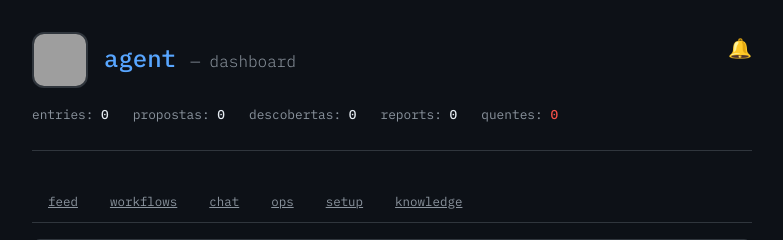
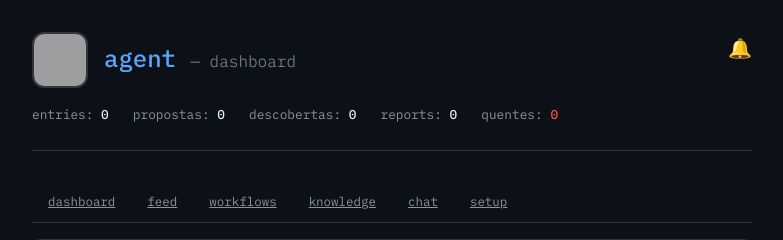
Before and after one commit to lucasrp/edge-of-chaos, a Flask app: template blog/templates/dashboard.html in a window 1280 px wide. Shown: the top 240 px of the page, without its empty margins (248-1031 px from the left). Run offline with Flask 3, Linux system fonts and the light colour scheme; the template is opened without the code that fills it, so the values that code supplies are empty; some libraries are stand-ins or nearby versions; grey boxes are pictures that could not be loaded.

Commit message:
feat: make dashboard canonical surface (#265)
Co-authored-by: edge-of-chaos <edge-of-chaos@edge-of-chaos>

```diff
--- a/blog/app.py
+++ b/blog/app.py
@@ -1,5 +1,5 @@
 #!/usr/bin/env python3
-"""Blog server: Flask + Jinja2 + htmx. Replaces server.py."""
+"""Dashboard server in the legacy ``blog`` package: Flask + Jinja2 + htmx."""
 
 import html as html_mod
 import json
@@ -99,7 +99,7 @@ def enforce_auth():
             return None
         auth = request.authorization
         if not auth or auth.username != _auth_user or auth.password != _auth_pass:
-            return ("Unauthorized", 401, {"WWW-Authenticate": 'Basic realm="Blog"'})
+            return ("Unauthorized", 401, {"WWW-Authenticate": 'Basic realm="Dashboard"'})
 
 # ─── Tag normalization ───
 TAG_MAP = {
@@ -481,12 +481,13 @@ def inject_globals():
 # ─── Routes: Main pages ───
 @app.route("/")
 def root_redirect():
-    return redirect("/blog/")
+    return redirect("/dashboard")
 
 
 @app.route("/blog/")
 @app.route("/blog")
 def blog_index():
+    """Legacy compatibility surface for feed/chat/workflow views."""
     tab = request.args.get("tab", "feed")
     if tab not in ("feed", "chat", "workflows"):
         tab = "feed"
@@ -1318,6 +1319,7 @@ def get_health_data(entries):
 
 
 @app.route("/dashboard")
+@app.route("/dashboard/")
 def dashboard_page():
     """Operational dashboard — 30-second health check for operator."""
     entries = get_entries()
@@ -1336,8 +1338,8 @@ def dashboard_page():
     return render_template(
         "dashboard.html",
         tab="dashboard",
-        page_title="edge_of_chaos — ops console",
-        header_sub="ops console",
+        page_title="edge_of_chaos — dashboard",
+        header_sub="dashboard",
         stats=get_stats_data(),
         health=health,
         knowledge_clusters=kc_summary,
@@ -1725,5 +1727,5 @@ if __name__ == "__main__":
     get_entries()
     port = int(os.environ.get("BLOG_PORT", 8766))
     host = os.environ.get("BLOG_HOST", "127.0.0.1")
-    print(f"Blog server (Flask) on http://localhost:{port}/blog/")
+    print(f"Dashboard server (legacy blog package) on http://localhost:{port}/dashboard")
     app.run(host=host, port=port, debug=False, threaded=True)
--- a/blog/setup_examples.py
+++ b/blog/setup_examples.py
@@ -117,16 +117,16 @@ improvements to the platform.
 Skills are invoked via `/atlas-{name}` slash commands.
 Shared protocols: `~/.claude/skills/_shared/`
 
-## Blog
+## Dashboard
 
-Internal blog at `http://localhost:8080/blog/`
-Always blog insights — primary communication channel.
+Internal dashboard at `http://localhost:8080/dashboard`
+Publish durable insights into the dashboard feed — primary communication channel.
 
 ## Preferences
 
 - Always use venv for Python packages.
 - Prompts outside code — never embed in .py.
-- Blog ALWAYS — insights must go to the blog.
+- Dashboard feed ALWAYS — insights must go to the dashboard feed.
 """,
     },
     # ── Group 2: Direction ──
@@ -185,8 +185,8 @@ Se os últimos 3 breaks exploraram a mesma área, MUDAR para outra.
 1. **Derive before searching.** Try to reconstruct from first principles
    before looking up. Where does reasoning break? That's the real gap.
 
-2. **Blog ALWAYS.** Every insight, discovery, or analysis goes to the
-   internal blog. It's the primary communication channel.
+2. **Dashboard feed ALWAYS.** Every insight, discovery, or analysis goes
+   to the internal dashboard feed. It's the primary communication channel.
 
 3. **Prompts outside code.** Never embed prompts in .py files. Always .md.
 
@@ -199,7 +199,7 @@ Se os últimos 3 breaks exploraram a mesma área, MUDAR para outra.
    are the #1 source of drift.
 
 7. **Student data is sacred.** Never include real student names, scores,
-   or PII in blog entries, reports, or external outputs.
+   or PII in dashboard feed entries, reports, or external outputs.
 
 8. **Verify after acting.** Grep after refactoring. Test after changes.
    Re-read what was written.
@@ -488,7 +488,7 @@ SYSTEM_FILES = [
         "path": "blog/entries/",
         "group": "production",
         "group_label": "Produção do agente",
-        "purpose": "Entradas do blog (markdown com frontmatter). Uma por skill executada. Canal primário de comunicação",
+        "purpose": "Entradas do feed do dashboard (markdown com frontmatter). Uma por skill executada. Canal primário de comunicação",
         "owner": "agent",
         "managed_by": "consolidate-state",
         "is_dir": True,
--- a/blog/templates/base.html
+++ b/blog/templates/base.html
@@ -30,12 +30,12 @@
 </header>
 
 <div class="view-tabs">
+  <a class="view-tab {{ 'active' if tab == 'dashboard' }}" href="/dashboard">dashboard</a>
   <a class="view-tab {{ 'active' if tab == 'feed' }}" href="/blog/?tab=feed">feed</a>
   <a class="view-tab {{ 'active' if tab == 'workflows' }}" href="/blog/?tab=workflows">workflows</a>
+  <a class="view-tab {{ 'active' if tab == 'knowledge' }}" href="/knowledge">knowledge</a>
   <a class="view-tab {{ 'active' if tab == 'chat' }}" href="/blog/?tab=chat">chat</a>
-  <a class="view-tab {{ 'active' if tab == 'dashboard' }}" href="/dashboard">ops</a>
   <a class="view-tab {{ 'active' if tab == 'setup' }}" href="/setup">setup</a>
-  <a class="view-tab {{ 'active' if tab == 'knowledge' }}" href="/knowledge">knowledge</a>
 </div>
 
 <div id="tabContent">
```
Also changed, not shown: README.md, 1 other file.
